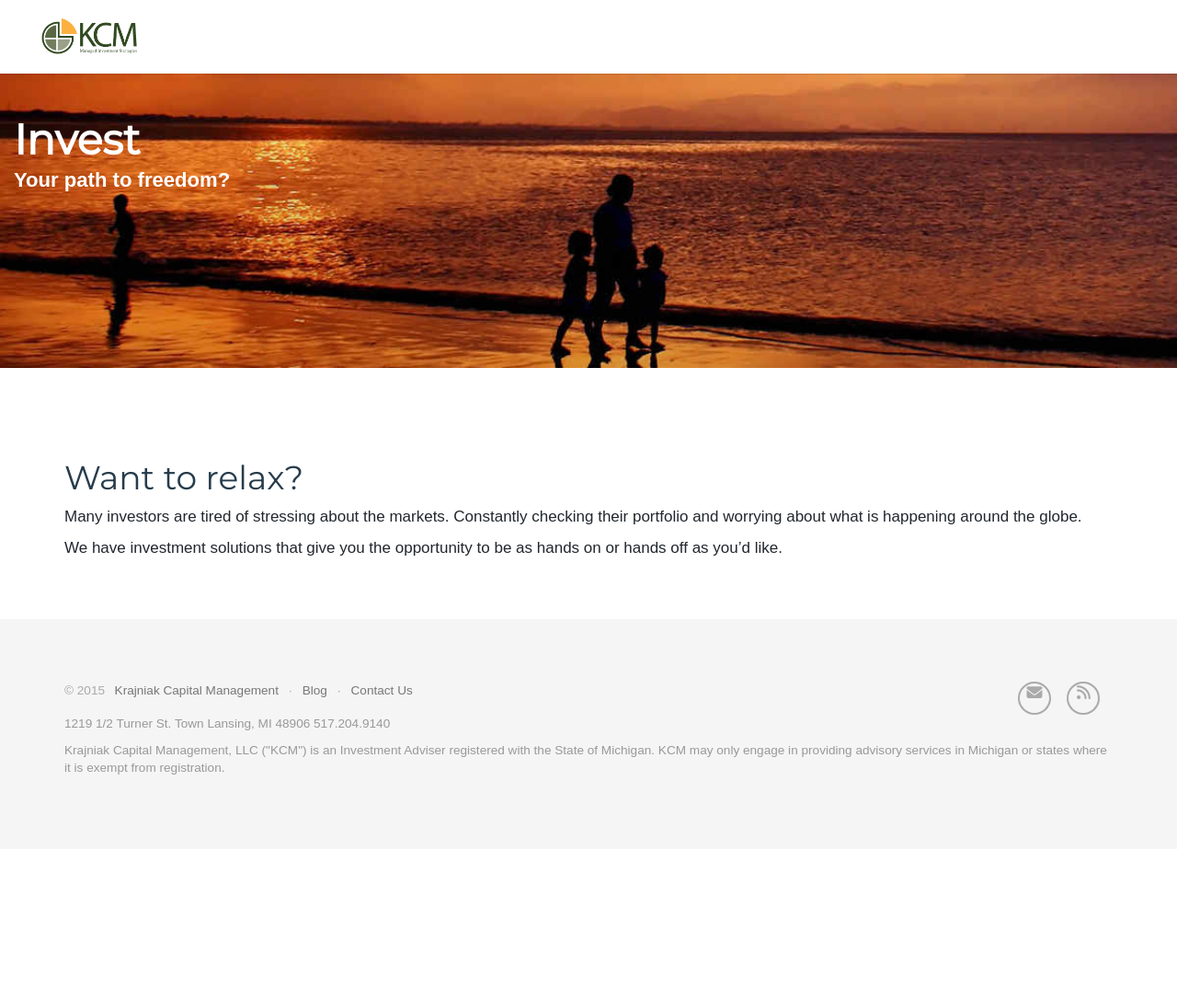
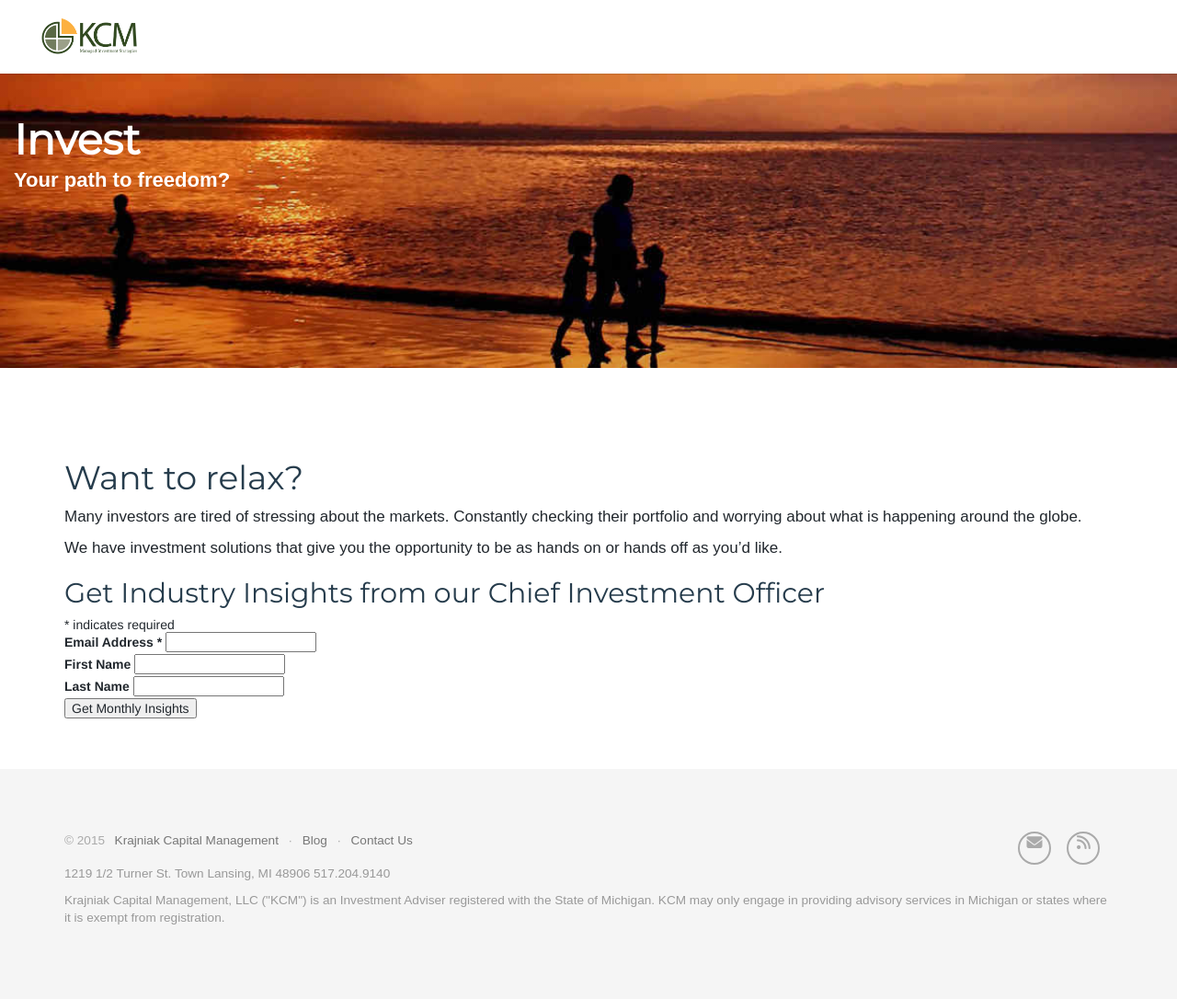
Before and after one commit to davidsilvasmith/kcm, a Jekyll site: the page built from investor.md, in a window 1280 px wide. Shown: the whole page at 92% size. Built offline with Jekyll 4.4.1, drawn with Linux system fonts in a browser that asks for light colours; nearby versions of some CDN libraries; some web fonts are replaced; comment, search, counter and statistics services are not loaded; before the commit the page ends 923 px from its top, so only the background shows below that.

Commit message:
added CTA's

```diff
--- /dev/null
+++ b/_includes/monthly-newsletter-signup.html
@@ -0,0 +1,36 @@
+<!-- Begin MailChimp Signup Form -->
+<link href="//cdn-images.mailchimp.com/embedcode/classic-081711.css" rel="stylesheet" type="text/css">
+<style type="text/css">
+	#mc_embed_signup{background:#fff; clear:left; font:14px Helvetica,Arial,sans-serif; }
+	/* Add your own MailChimp form style overrides in your site stylesheet or in this style block.
+	   We recommend moving this block and the preceding CSS link to the HEAD of your HTML file. */
+</style>
+<div id="mc_embed_signup">
+<form action="//krajniakcapital.us11.list-manage.com/subscribe/post?u=10f0312a2eaaa6ddb470ea57a&amp;id=d39589958e" method="post" id="mc-embedded-subscribe-form" name="mc-embedded-subscribe-form" class="validate" target="_blank" novalidate>
+    <div id="mc_embed_signup_scroll">
+	<h2>Get Industry Insights from our Chief Investment Officer</h2>
+<div class="indicates-required"><span class="asterisk">*</span> indicates required</div>
+<div class="mc-field-group">
+	<label for="mce-EMAIL">Email Address  <span class="asterisk">*</span>
+</label>
+	<input type="email" value="" name="EMAIL" class="required email" id="mce-EMAIL">
+</div>
+<div class="mc-field-group">
+	<label for="mce-FNAME">First Name </label>
+	<input type="text" value="" name="FNAME" class="" id="mce-FNAME">
+</div>
+<div class="mc-field-group">
+	<label for="mce-LNAME">Last Name </label>
+	<input type="text" value="" name="LNAME" class="" id="mce-LNAME">
+</div>
+	<div id="mce-responses" class="clear">
+		<div class="response" id="mce-error-response" style="display:none"></div>
+		<div class="response" id="mce-success-response" style="display:none"></div>
+	</div>    <!-- real people should not fill this in and expect good things - do not remove this or risk form bot signups-->
+    <div style="position: absolute; left: -5000px;"><input type="text" name="b_10f0312a2eaaa6ddb470ea57a_d39589958e" tabindex="-1" value=""></div>
+    <div class="clear"><input type="submit" value="Get Monthly Insights" name="subscribe" id="mc-embedded-subscribe" class="button"></div>
+    </div>
+</form>
+</div>
+<script type='text/javascript' src='//s3.amazonaws.com/downloads.mailchimp.com/js/mc-validate.js'></script><script type='text/javascript'>(function($) {window.fnames = new Array(); window.ftypes = new Array();fnames[0]='EMAIL';ftypes[0]='email';fnames[1]='FNAME';ftypes[1]='text';fnames[2]='LNAME';ftypes[2]='text';}(jQuery));var $mcj = jQuery.noConflict(true);</script>
+<!--End mc_embed_signup-->
--- a/investor.md
+++ b/investor.md
@@ -11,3 +11,5 @@
 Many investors are tired of stressing about the markets. Constantly checking their portfolio and worrying about what is happening around the globe.
 
 We have investment solutions that give you the opportunity to be as hands on or hands off as you'd like.
+
+{% include monthly-newsletter-signup.html %}
```
Also changed, not shown: _includes/become-a-rep-signup.html (added, +36 -0 lines), become-a-rep.md (+2 -0 lines).
